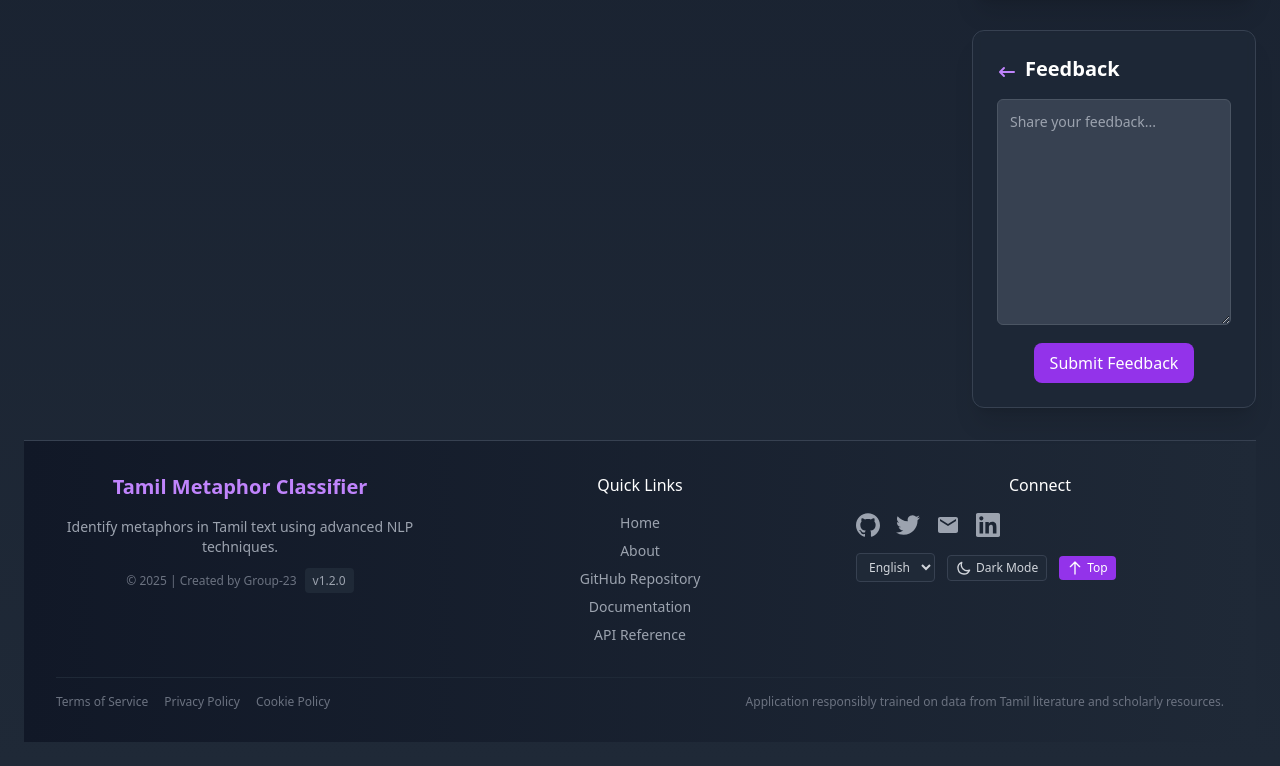
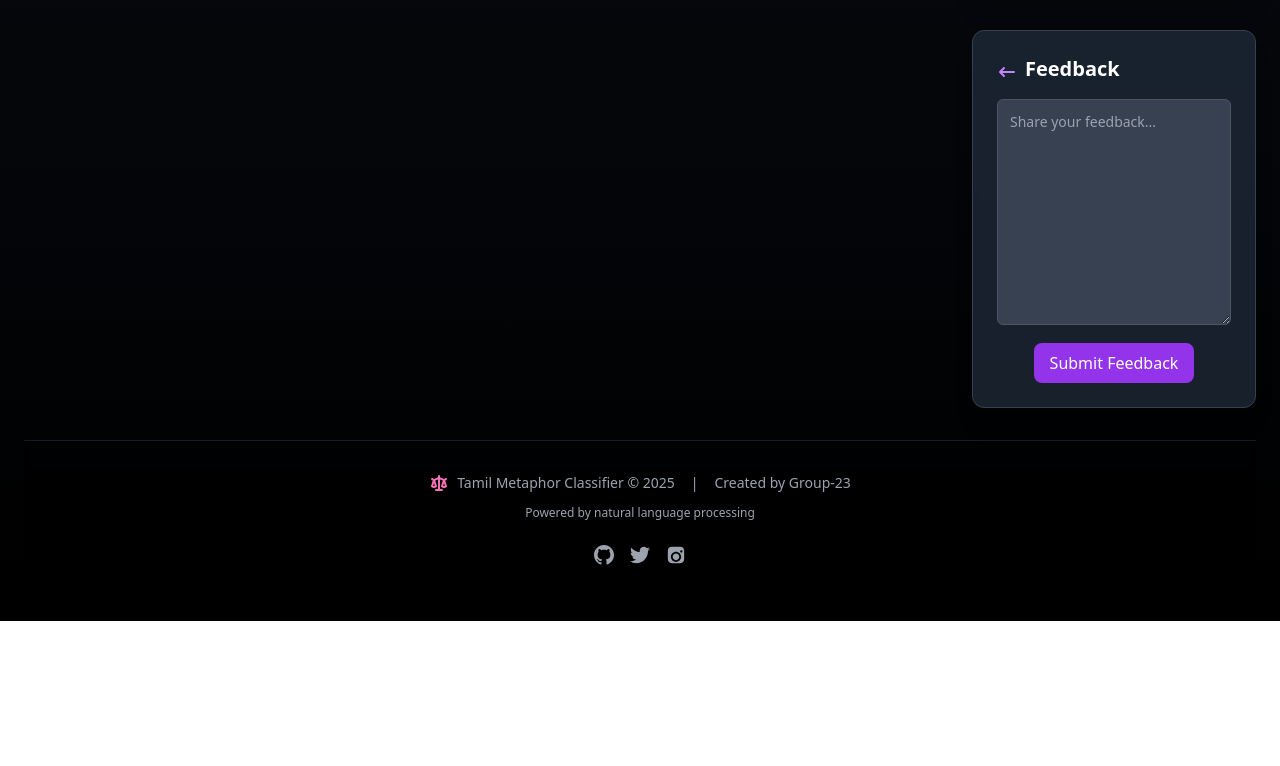
Before and after one commit to Selvarajah-Vinushaanth/deploy-frontend, a React (Create React App) app: page /metaphor-classifier in a window 1280 px wide. Shown: the part 1538-2304 px from the top of the page. After the commit the page ends 2159 px from the top, so only its background shows below. Built offline with nearby package versions, Linux system fonts and the light colour scheme.

Commit message:
footer fixed

```diff
--- a/src/pages/HomePage.jsx
+++ b/src/pages/HomePage.jsx
@@ -98,7 +98,7 @@ export default function HomePage() {
 
       {/* Footer */}
       <footer className="text-center py-8 text-gray-400 text-sm border-t border-gray-800 mt-12">
-        <p>Tamil AI Models &copy; 2025 | Created by Vinushaanth</p>
+        <p>Tamil AI Models &copy; 2025 | Created by Group-23</p>
       </footer>
     </div>
   );
--- a/src/pages/LyricGenerator.jsx
+++ b/src/pages/LyricGenerator.jsx
@@ -785,7 +785,7 @@ const downloadGeneratedLyrics = () => {
             <span className="hidden md:inline">|</span>
             <div>Created by Group-23</div>
           </div>
-          <p className="mt-3 text-gray-500 text-xs">Powered by deep learning and natural language processing</p>
+          <p className="mt-3 text-gray-500 text-xs">Powered by natural language processing</p>
 
           <div className="mt-6 flex justify-center space-x-4">
             <button className="text-gray-500 hover:text-indigo-400 transition-colors">
--- a/src/pages/MetaphorClassifier.jsx
+++ b/src/pages/MetaphorClassifier.jsx
@@ -277,7 +277,7 @@ const pagedResults = useMemo(() => {
 }, [sortedResults, page, pageSize]);
 
   return (
-    <div className="min-h-screen bg-gradient-to-b from-gray-900 to-gray-800 text-gray-100">
+    <div className="min-h-screen bg-gradient-to-b from-gray-900 to-black text-gray-100 relative">
       {/* Header with subtle gradient and shadow */}
       <ToastContainer />
       <header className="bg-gradient-to-r from-purple-900 to-pink-800 text-white p-6 shadow-lg">
@@ -1029,94 +1029,45 @@ const pagedResults = useMemo(() => {
           </div>
       </div>
 
-      <footer className="border-t border-gray-700 mt-8 bg-gradient-to-r from-gray-900 to-gray-800">
-  <div className="max-w-7xl mx-auto py-8 px-4 sm:px-6 lg:px-8">
-    {/* Main footer content */}
-    <div className="grid grid-cols-1 md:grid-cols-3 gap-8">
-      {/* Logo and copyright */}
-      <div className="flex flex-col space-y-4">
-        <h3 className="text-xl font-bold text-purple-400">Tamil Metaphor Classifier</h3>
-        <p className="text-sm text-gray-400">
-          Identify metaphors in Tamil text using advanced NLP techniques.
-        </p>
-        <p className="text-xs text-gray-500">
-          &copy; 2025 | Created by Group-23
-          <span className="ml-2 px-2 py-1 bg-gray-800 rounded text-gray-400 text-xs">v1.2.0</span>
-        </p>
+     <footer className="mt-12 py-8 text-center text-gray-400 text-sm border-t border-gray-800/70 bg-black/30 backdrop-blur-sm">
+  <div className="max-w-4xl mx-auto px-6">
+    {/* <div className="flex flex-col md:flex-row items-center justify-center mb-6 space-y-4 md:space-y-0 md:space-x-8">
+      {examples.map((example, index) => (
+        <div key={index} className="flex items-center space-x-2">
+          <div className="w-4 h-4 rounded-full bg-purple-600"></div>
+          <span className="text-xs">{example.label}</span>
         </div>
+      ))}
+    </div> */}
 
-      {/* Quick links */}
-      <div className="flex flex-col space-y-4">
-        <h4 className="text-base font-medium text-white">Quick Links</h4>
-        <nav className="flex flex-col space-y-2 text-sm">
-          <Link to="/" className="text-gray-400 hover:text-purple-400 transition-colors">Home</Link>
-          <Link to="/about" className="text-gray-400 hover:text-purple-400 transition-colors">About</Link>
-          <a href="https://github.com/username/repo" target="_blank" rel="noopener noreferrer" className="text-gray-400 hover:text-purple-400 transition-colors">GitHub Repository</a>
-          <a href="#" className="text-gray-400 hover:text-purple-400 transition-colors">Documentation</a>
-          <a href="#" className="text-gray-400 hover:text-purple-400 transition-colors">API Reference</a>
-        </nav>
+    <div className="flex flex-col md:flex-row justify-center items-center space-y-2 md:space-y-0 md:space-x-4">
+      <div className="flex items-center">
+        <svg xmlns="http://www.w3.org/2000/svg" className="h-5 w-5 text-pink-400 mr-2" viewBox="0 0 20 20" fill="currentColor">
+          <path fillRule="evenodd" d="M10 2a1 1 0 011 1v1.323l3.954 1.582 1.599-.8a1 1 0 01.894 1.79l-1.233.616 1.738 5.42a1 1 0 01-.285 1.05A3.989 3.989 0 0115 15a3.989 3.989 0 01-2.667-1.019 1 1 0 01-.285-1.05l1.715-5.349L11 6.477V16h2a1 1 0 110 2H7a1 1 0 110-2h2V6.477L6.237 7.582l1.715 5.349a1 1 0 01-.285 1.05A3.989 3.989 0 015 15a3.989 3.989 0 01-2.667-1.019 1 1 0 01-.285-1.05l1.738-5.42-1.233-.617a1 1 0 01.894-1.788l1.599.799L9 4.323V3a1 1 0 011-1zm-5 8.274l-.818 2.552c.25.112.526.174.818.174.292 0 .569-.062.818-.174L5 10.274zm10 0l-.818 2.552c.25.112.526.174.818.174.292 0 .569-.062.818-.174L15 10.274z" clipRule="evenodd" />
+        </svg>
+        <span>Tamil Metaphor Classifier &copy; 2025</span>
       </div>
+      <span className="hidden md:inline">|</span>
+      <div>Created by Group-23</div>
+    </div>
+    <p className="mt-3 text-gray-400 text-xs">Powered by natural language processing</p>
 
-      {/* Contact & Options */}
-      <div className="flex flex-col space-y-4">
-        <h4 className="text-base font-medium text-white">Connect</h4>
-        <div className="flex space-x-4">
-          <a href="https://github.com/username" target="_blank" rel="noopener noreferrer" aria-label="GitHub" className="text-gray-400 hover:text-white transition-colors">
-            <svg className="h-6 w-6" fill="currentColor" viewBox="0 0 24 24"><path d="M12 .297c-6.63 0-12 5.373-12 12 0 5.303 3.438 9.8 8.205 11.385.6.113.82-.258.82-.577 0-.285-.01-1.04-.015-2.04-3.338.724-4.042-1.61-4.042-1.61C4.422 18.07 3.633 17.7 3.633 17.7c-1.087-.744.084-.729.084-.729 1.205.084 1.838 1.236 1.838 1.236 1.07 1.835 2.809 1.305 3.495.998.108-.776.417-1.305.76-1.605-2.665-.3-5.466-1.332-5.466-5.93 0-1.31.465-2.38 1.235-3.22-.135-.303-.54-1.523.105-3.176 0 0 1.005-.322 3.3 1.23.96-.267 1.98-.399 3-.405 1.02.006 2.04.138 3 .405 2.28-1.552 3.285-1.23 3.285-1.23.645 1.653.24 2.873.12 3.176.765.84 1.23 1.91 1.23 3.22 0 4.61-2.805 5.625-5.475 5.92.42.36.81 1.096.81 2.22 0 1.606-.015 2.896-.015 3.286 0 .315.21.69.825.57C20.565 22.092 24 17.592 24 12.297c0-6.627-5.373-12-12-12"/></svg>
-          </a>
-          <a href="https://twitter.com/username" target="_blank" rel="noopener noreferrer" aria-label="Twitter" className="text-gray-400 hover:text-white transition-colors">
-            <svg className="h-6 w-6" fill="currentColor" viewBox="0 0 24 24"><path d="M23.953 4.57a10 10 0 01-2.825.775 4.958 4.958 0 002.163-2.723 10.036 10.036 0 01-3.127 1.195 4.92 4.92 0 00-8.384 4.482C7.69 8.095 4.067 6.13 1.64 3.162a4.822 4.822 0 00-.666 2.475c0 1.71.87 3.213 2.188 4.096a4.904 4.904 0 01-2.228-.616v.06a4.923 4.923 0 003.946 4.827 4.996 4.996 0 01-2.212.085 4.936 4.936 0 004.604 3.417 9.867 9.867 0 01-6.102 2.105c-.39 0-.779-.023-1.17-.067a13.995 13.995 0 007.557 2.209c9.053 0 13.998-7.496 13.998-13.985 0-.21 0-.42-.015-.63A9.935 9.935 0 0024 4.59z"/></svg>
-          </a>
-          <a href="mailto:contact@example.com" aria-label="Email" className="text-gray-400 hover:text-white transition-colors">
-            <svg className="h-6 w-6" fill="currentColor" viewBox="0 0 24 24"><path d="M20 4H4c-1.1 0-1.99.9-1.99 2L2 18c0 1.1.9 2 2 2h16c1.1 0 2-.9 2-2V6c0-1.1-.9-2-2-2zm0 4l-8 5-8-5V6l8 5 8-5v2z"/></svg>
-          </a>
-          <a href="https://linkedin.com/in/username" target="_blank" rel="noopener noreferrer" aria-label="LinkedIn" className="text-gray-400 hover:text-white transition-colors">
-            <svg className="h-6 w-6" fill="currentColor" viewBox="0 0 24 24"><path d="M20.447 20.452h-3.554v-5.569c0-1.328-.027-3.037-1.852-3.037-1.853 0-2.136 1.445-2.136 2.939v5.667H9.351V9h3.414v1.561h.046c.477-.9 1.637-1.85 3.37-1.85 3.601 0 4.267 2.37 4.267 5.455v6.286zM5.337 7.433c-1.144 0-2.063-.926-2.063-2.065 0-1.138.92-2.063 2.063-2.063 1.14 0 2.064.925 2.064 2.063 0 1.139-.925 2.065-2.064 2.065zm1.782 13.019H3.555V9h3.564v11.452zM22.225 0H1.771C.792 0 0 .774 0 1.729v20.542C0 23.227.792 24 1.771 24h20.451C23.2 24 24 23.227 24 22.271V1.729C24 .774 23.2 0 22.222 0h.003z"/></svg>
-          </a>
-        </div>
-
-        <div className="flex items-center space-x-3">
-          {/* Language selector */}
-          <select className="bg-gray-800 text-gray-300 text-xs rounded border border-gray-700 px-2 py-1">
-            <option value="en">English</option>
-            <option value="ta">தமிழ்</option>
-            <option value="hi">हिंदी</option>
-          </select>
-
-          {/* Theme toggle */}
-          <button
-            className="bg-gray-800 text-gray-300 text-xs rounded border border-gray-700 px-2 py-1 flex items-center"
-          >
-            <svg xmlns="http://www.w3.org/2000/svg" className="h-4 w-4 mr-1" fill="none" viewBox="0 0 24 24" stroke="currentColor">
-              <path strokeLinecap="round" strokeLinejoin="round" strokeWidth={2} d="M20.354 15.354A9 9 0 018.646 3.646 9.003 9.003 0 0012 21a9.003 9.003 0 008.354-5.646z" />
+    <div className="mt-6 flex justify-center space-x-4">
+      <button className="text-gray-400 hover:text-pink-400 transition-colors">
+        <svg xmlns="http://www.w3.org/2000/svg" className="h-5 w-5" fill="currentColor" viewBox="0 0 24 24">
+          <path d="M12 0c-6.626 0-12 5.373-12 12 0 5.302 3.438 9.8 8.207 11.387.599.111.793-.261.793-.577v-2.234c-3.338.726-4.033-1.416-4.033-1.416-.546-1.387-1.333-1.756-1.333-1.756-1.089-.745.083-.729.083-.729 1.205.084 1.839 1.237 1.839 1.237 1.07 1.834 2.807 1.304 3.492.997.107-.775.418-1.305.762-1.604-2.665-.305-5.467-1.334-5.467-5.931 0-1.311.469-2.381 1.236-3.221-.124-.303-.535-1.524.117-3.176 0 0 1.008-.322 3.301 1.23.957-.266 1.983-.399 3.003-.404 1.02.005 2.047.138 3.006.404 2.291-1.552 3.297-1.23 3.297-1.23.653 1.653.242 2.874.118 3.176.77.84 1.235 1.911 1.235 3.221 0 4.609-2.807 5.624-5.479 5.921.43.372.823 1.102.823 2.222v3.293c0 .319.192.694.801.576 4.765-1.589 8.199-6.086 8.199-11.386 0-6.627-5.373-12-12-12z" />
         </svg>
-            Dark Mode
       </button>
-
-          {/* Scroll to top */}
-          <button
-            onClick={() => window.scrollTo({ top: 0, behavior: 'smooth' })}
-            className="bg-purple-600 text-white text-xs rounded px-2 py-1 flex items-center"
-          >
-            <svg xmlns="http://www.w3.org/2000/svg" className="h-4 w-4 mr-1" fill="none" viewBox="0 0 24 24" stroke="currentColor">
-              <path strokeLinecap="round" strokeLinejoin="round" strokeWidth={2} d="M5 10l7-7m0 0l7 7m-7-7v18" />
+      <button className="text-gray-400 hover:text-pink-400 transition-colors">
+        <svg xmlns="http://www.w3.org/2000/svg" className="h-5 w-5" fill="currentColor" viewBox="0 0 24 24">
+          <path d="M23.953 4.57a10 10 0 01-2.825.775 4.958 4.958 0 002.163-2.723 10.037 10.037 0 01-3.127 1.195 4.92 4.92 0 00-8.384 4.482C7.69 8.095 4.067 6.13 1.64 3.16a4.822 4.822 0 00-.666 2.475c0 1.71.87 3.213 2.188 4.096a4.904 4.904 0 01-2.228-.616v.06a4.923 4.923 0 003.946 4.827 4.996 4.996 0 01-2.212.085 4.937 4.937 0 004.604 3.417 9.868 9.868 0 01-6.102 2.105c-.39 0-.779-.023-1.17-.067a13.995 13.995 0 007.557 2.209c9.054 0 13.999-7.496 13.999-13.986 0-.209 0-.42-.015-.63a9.936 9.936 0 002.46-2.548l-.047-.02z" />
         </svg>
-            Top
       </button>
-        </div>
-      </div>
-    </div>
-
-    {/* Bottom bar */}
-    <div className="border-t border-gray-800 mt-8 pt-4 flex flex-col md:flex-row justify-between items-center text-xs text-gray-500">
-      <div className="flex space-x-4 mb-4 md:mb-0">
-        <a href="#" className="hover:text-gray-400 transition-colors">Terms of Service</a>
-        <a href="#" className="hover:text-gray-400 transition-colors">Privacy Policy</a>
-        <a href="#" className="hover:text-gray-400 transition-colors">Cookie Policy</a>
-      </div>
-      <div>
-        <span>Application responsibly trained on data from Tamil literature and scholarly resources.</span>
-      </div>
+      <button className="text-gray-400 hover:text-pink-400 transition-colors">
+        <svg xmlns="http://www.w3.org/2000/svg" className="h-5 w-5" fill="currentColor" viewBox="0 0 24 24">
+          <path d="M12 2.163c3.204 0 3.584.012 4.85.07 3.252.148 4.771 1.691 4.919 4.919.058 1.265.069 1.645.069 4.849 0 3.205-.012 3.584-.069 4.849-.149 3.225-1.664 4.771-4.919 4.919-1.266.058-1.644.07-4.85.07-3.204 0-3.584-.012-4.849-.07-3.26-.149-4.771-1.699-4.919-4.92-.058-1.265-.07-1.644-.07-4.849 0-3.204.013-3.583.07-4.849.149-3.227 1.664-4.771 4.919-4.919 1.266-.057 1.645-.069 4.849-.069zm0 5.838c-3.403 0-6.162 2.759-6.162 6.162s2.759 6.163 6.162 6.163 6.162-2.759 6.162-6.163c0-3.403-2.759-6.162-6.162-6.162zm0 10.162c-2.209 0-4-1.79-4-4 0-2.209 1.791-4 4-4s4 1.791 4 4c0 2.21-1.791 4-4 4zm6.406-11.845c-.796 0-1.441.645-1.441 1.44s.645 1.44 1.441 1.44c.795 0 1.439-.645 1.439-1.44s-.644-1.44-1.439-1.44z" />
+        </svg>
+      </button>
     </div>
   </div>
 </footer>
--- a/src/pages/MetaphorCreator.jsx
+++ b/src/pages/MetaphorCreator.jsx
@@ -645,10 +645,10 @@ export default function MetaphorCreator() {
                   d="M9.663 17h4.673M12 3v1m6.364 1.636l-.707.707M21 12h-1M4 12H3m3.343-5.657l-.707-.707m2.828 9.9a5 5 0 117.072 0l-.548.547A3.374 3.374 0 0014 18.469V19a2 2 0 11-4 0v-.531c0-.895-.356-1.754-.988-2.386l-.548-.547z"
                 />
               </svg>
-              <span>Metaphor Creator &copy; 2023</span>
+              <span>Metaphor Creator &copy; 2025</span>
             </div>
             <span className="hidden md:inline">|</span>
-            <div>Create beautiful metaphors with AI</div>
+            <div>Created by Group-23</div>
           </div>
           <p className="mt-3 text-gray-500 text-xs">
             Powered by creative language processing
```
Lines whose indentation alone changed are shown as unchanged.
